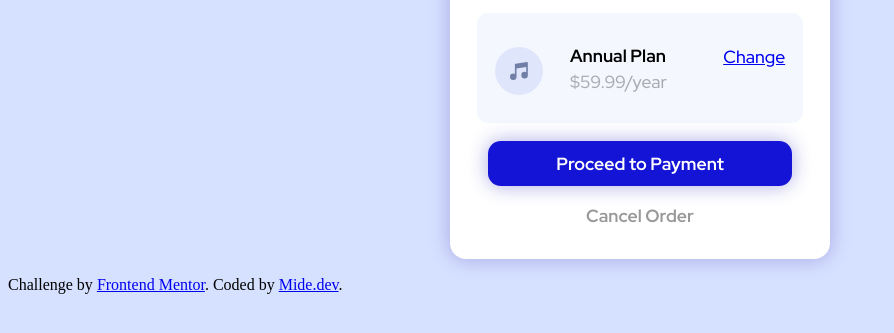
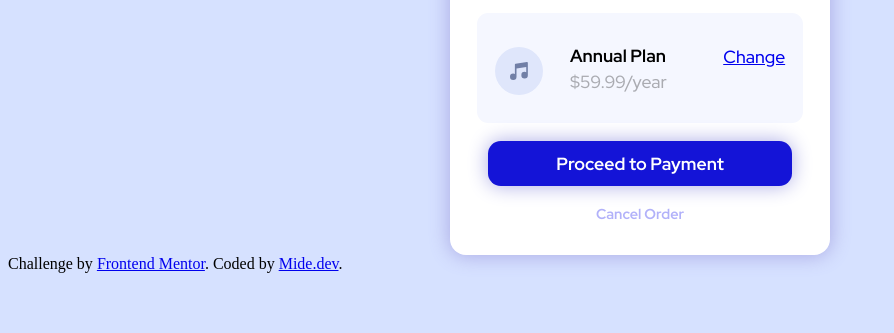
Before and after one commit to midedevv/order-summary, a plain HTML site: page index.html in a window 1280 px wide. Shown: the part 393-726 px from the top of the page, without its empty margins (0-894 px from the left). Drawn offline with Linux system fonts and the light colour scheme.

Commit message:
Modified button

```diff
--- a/Orderstylesheet.css
+++ b/Orderstylesheet.css
@@ -7,7 +7,7 @@ body{
     box-sizing: border-box;
 }
 .parentCont{
-    width: 90%;
+    width: 80%;
     margin:auto;
     background-color:white;
     border-radius: 1rem;
@@ -97,10 +97,22 @@ li.l2{
     font-family: 'Red Hat Display', sans-serif;
     font-size: 0.9rem;
     font-weight: bold;
+    width: 30%;
+    margin: auto;
     opacity: 0.3;
     text-align: center;
+    justify-content: center;
+    align-items: center;
+    display: flex;
+    text-decoration: none;
     padding-bottom: 2rem;
     cursor: pointer;
+    transition:font-weight 0.3s transform;
+
+}
+.Cancel:hover, .Cancel:focus, .Cancel:active{
+    text-decoration: underline;
+    transform: scale(1.1);
 
 }
 
@@ -233,9 +245,9 @@ li.l2{
 
         }
         .Cancel{
-            font-size: 1.1rem;
+            font-size: 0.9rem;
             font-weight: bold;
-            opacity: 0.4;
+            opacity: 0.3;
             text-align: center;
             padding-bottom: 2rem;
         }
--- a/index.html
+++ b/index.html
@@ -31,8 +31,7 @@
   <div class="Button">
     <h3>Proceed to Payment</h3>
   </div>
-    <p class="Cancel">Cancel Order</p>
-
+    <a href="#" class="Cancel">Cancel Order</a>
 </section>
 
 
```
